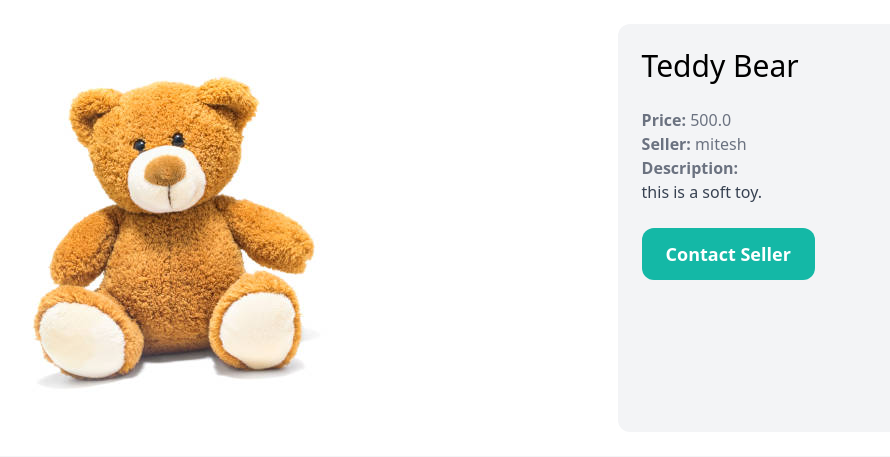
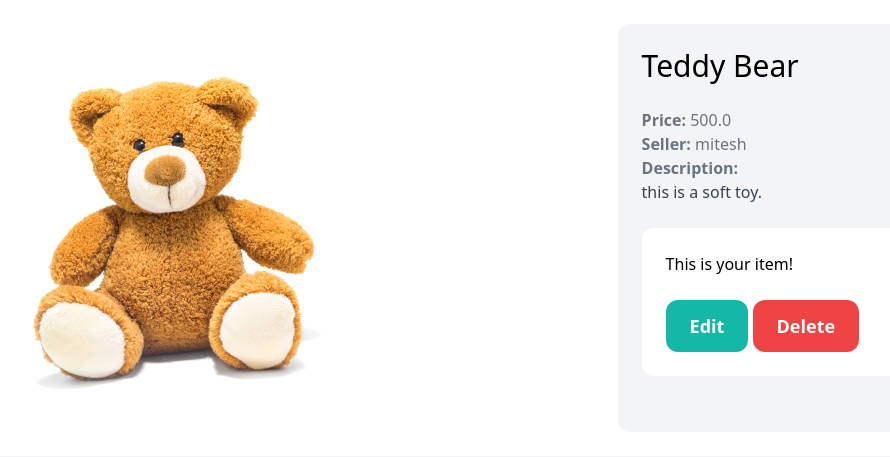
Before and after one commit to miteshtiwary123/OLX_Clone, a Django app: page /items/1/ in a window 1280 px wide. Shown: the part 77-534 px from the top of the page, without its empty margins (160-1050 px from the left). Run offline with Django 4.2, Linux system fonts and the light colour scheme; a user stored in the database is signed in; data comes from the database, SQL or seed files in the repository; some libraries are stand-ins or nearby versions.

Commit message:
Delete button created

```diff
--- a/items/templates/item/detail.html
+++ b/items/templates/item/detail.html
@@ -19,7 +19,15 @@
             </p>
         {% endif %}
 
+        {% if request.user == item.created_by %}
+            <div class="mt-6 p-6 bg-white rounded-xl">
+                <p>This is your item!</p>
+                <a href="#" class="inline-block mt-6 px-6 py-3 text-lg font-semibold bg-teal-500 text-white rounded-xl">Edit</a>
+                <a href="{% url 'items:delete' item.id %}" class="inline-block mt-6 px-6 py-3 text-lg font-semibold bg-red-500 text-white rounded-xl">Delete</a>
+            </div>
+        {% else %}
         <a href="#" class="inline-block mt-6 px-6 py-3 text-lg font-semibold bg-teal-500 text-white rounded-xl hover:bg-teal-700">Contact Seller</a>
+        {% endif %}
     </div>
 </div>
 <div class="mt-6 px-6 py-12 bg-gray-100 rounded-xl">
--- a/items/urls.py
+++ b/items/urls.py
@@ -6,4 +6,5 @@ app_name = 'items'
 urlpatterns = [
     path('<int:pk>/', views.detail, name='detail'),
     path('new/', views.new, name='new'),
+    path('<int:pk>/delete', views.delete, name='delete'),
 ]
--- a/items/views.py
+++ b/items/views.py
@@ -30,3 +30,10 @@ def new(request):
         'form': form,
         'title': 'New Item',
     })
+
+@login_required
+def delete(request, pk):
+    item = get_object_or_404(Item, pk=pk, created_by=request.user)
+    item.delete()
+
+    return redirect('dashboard:index')
```
